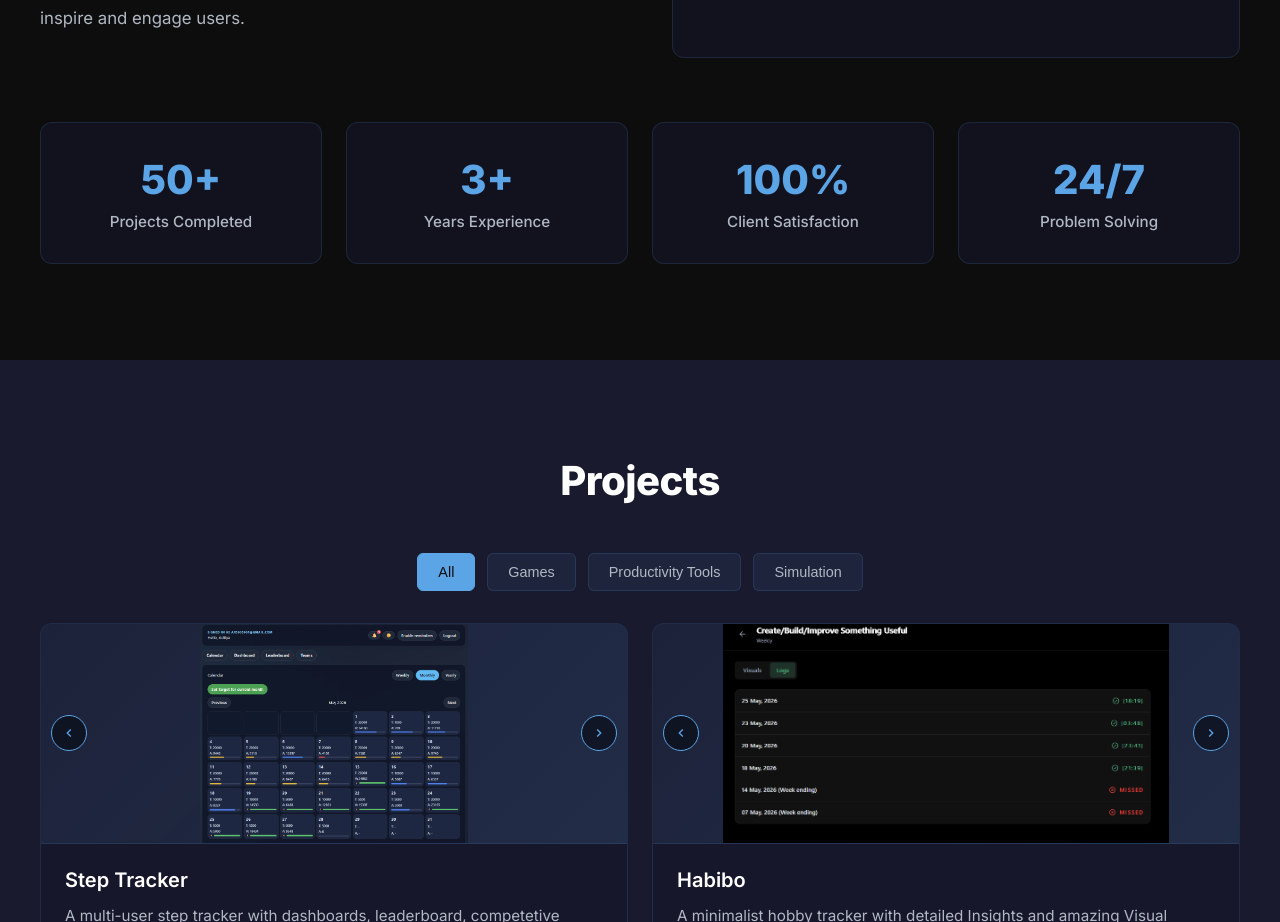
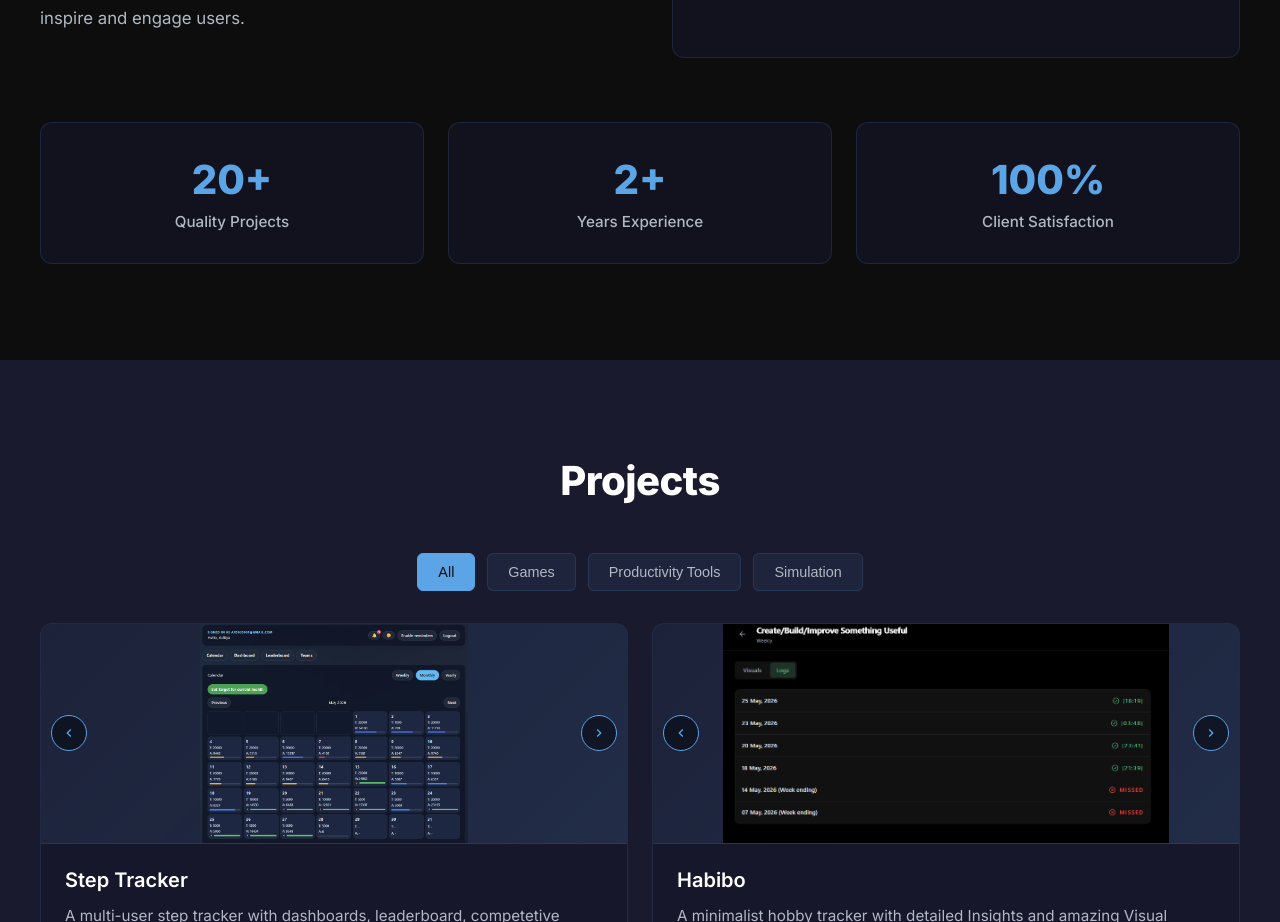
Before and after one commit to adityarajbisoyi/Portfolio, a React (Vite) app: page / in a window 1280 px wide. Shown: the part 1340-2262 px from the top of the page. Built offline with nearby package versions, Linux system fonts and the light colour scheme; no server answers.

Commit message:
Update About.jsx

```diff
--- a/src/components/About.jsx
+++ b/src/components/About.jsx
@@ -128,10 +128,9 @@ const About = () => {
   ]
 
   const stats = [
-    { number: '50+', label: 'Projects Completed' },
-    { number: '3+', label: 'Years Experience' },
-    { number: '100%', label: 'Client Satisfaction' },
-    { number: '24/7', label: 'Problem Solving' }
+    { number: '20+', label: 'Quality Projects' },
+    { number: '2+', label: 'Years Experience' },
+    { number: '100%', label: 'Client Satisfaction' }
   ]
 
   return (
```
